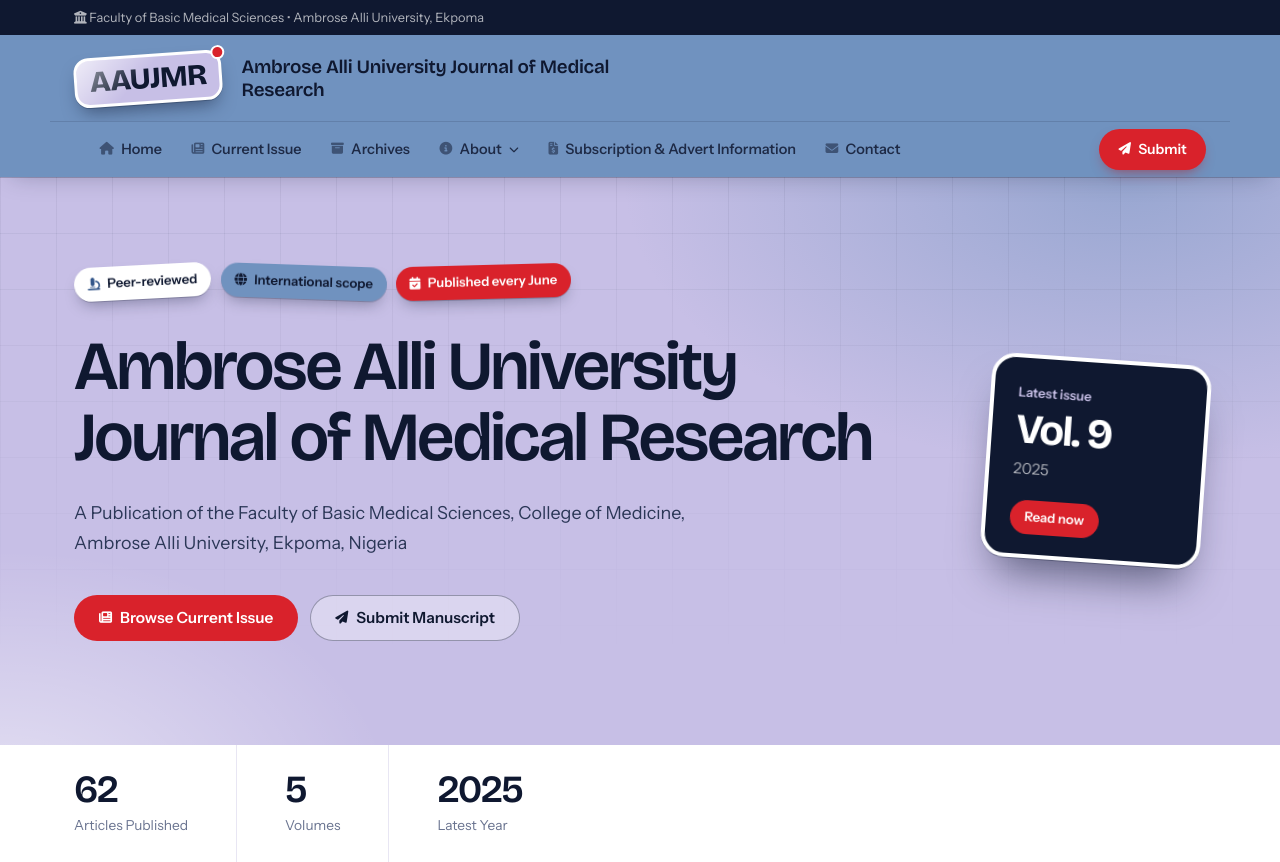
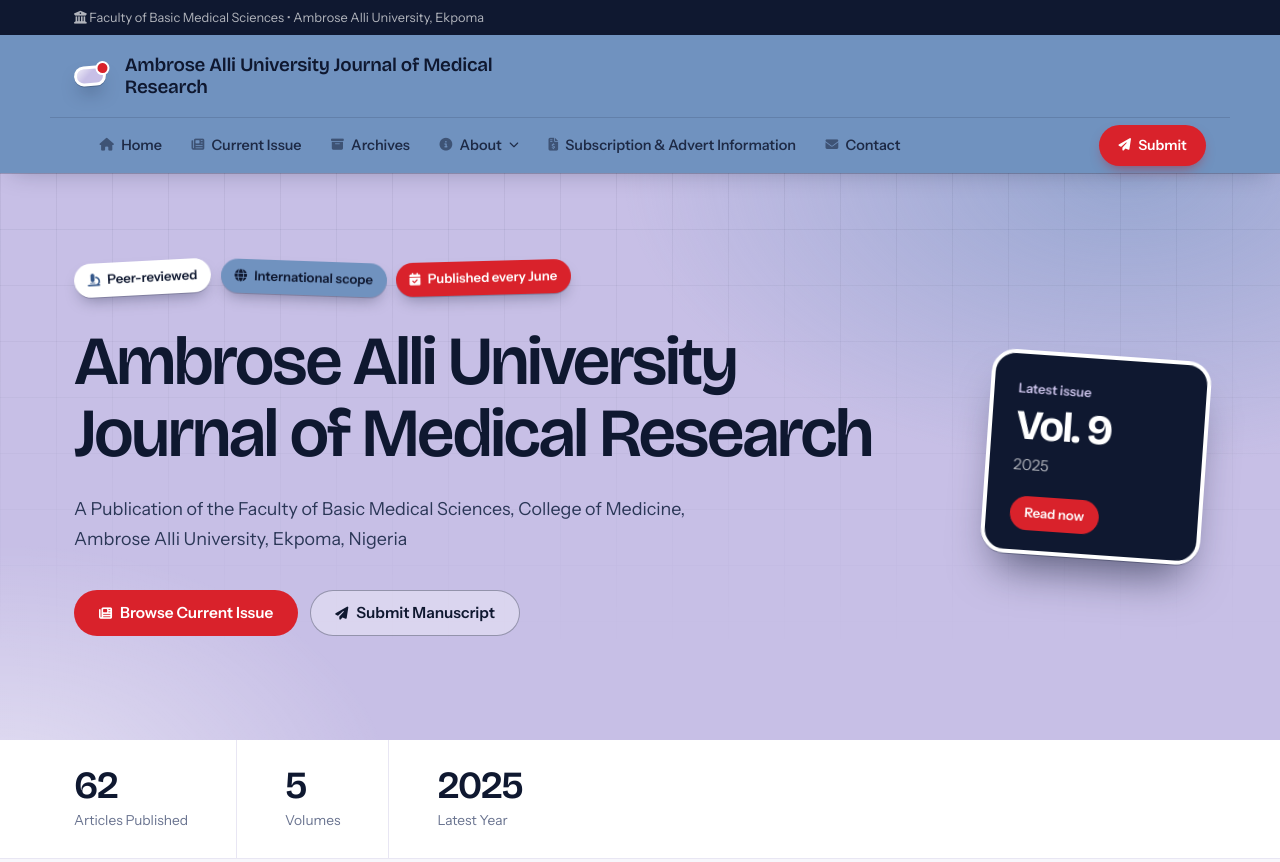
Before and after one commit to jayumaks/aaujmr, a PHP site: page /aaujmr/index.php in a window 1280 px wide. Shown: the top 862 px of the page. Run offline with PHP 8.4, Linux system fonts and the light colour scheme; data comes from the database, SQL or seed files in the repository; some libraries are stand-ins or nearby versions.

Commit message:
work on css and nav bar

```diff
--- a/src/layout/header.php
+++ b/src/layout/header.php
@@ -103,7 +103,7 @@ try {
     <div class="header-brand">
         <div class="container">
             <a href="<?= SITE_URL ?>/" class="brand-link">
-                <span class="brand-abbr">AAUJMR</span>
+                <span class="brand-abbr"></span>
                 <div class="brand-info">
                     <span class="brand-title">Ambrose Alli University Journal of Medical Research</span>
                     <?php if (SITE_ISSN): ?>
```
